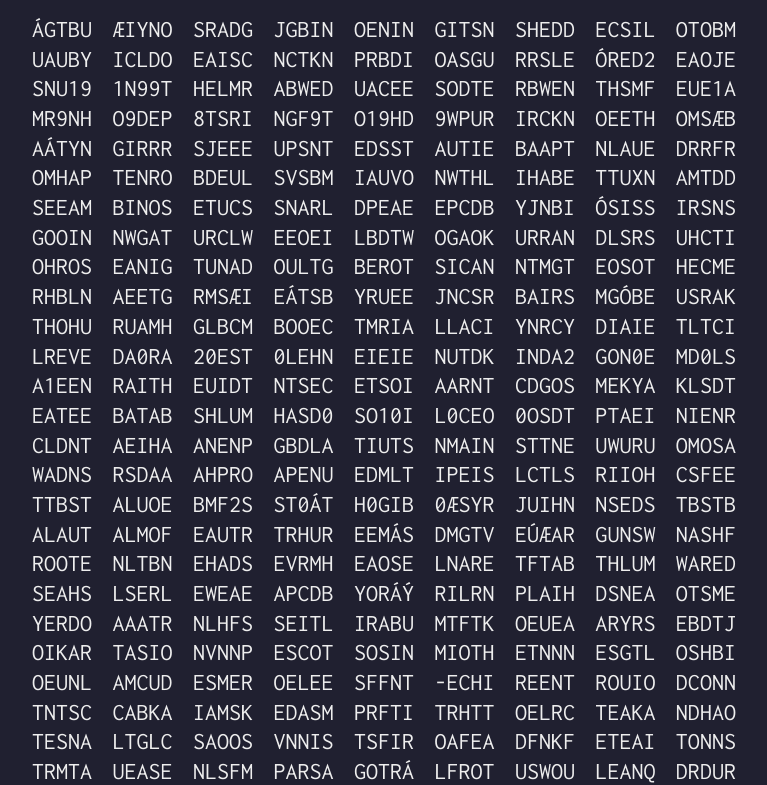
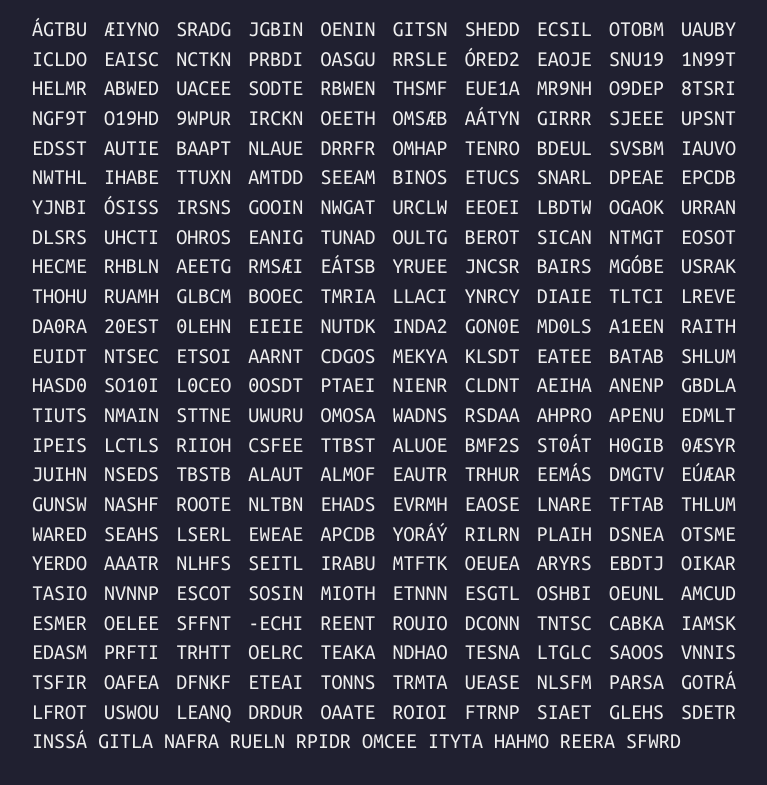
Before and after one commit to nelfin/nelfin.github.io, a plain HTML site: page crypto.html in a window 1280 px wide. Shown: the part 272-1057 px from the top of the page, without its empty margins (256-1023 px from the left). Drawn offline with Linux system fonts and the light colour scheme.

Commit message:
Update Google fonts CSS to latest API

```diff
--- a/crypto.html
+++ b/crypto.html
@@ -7,8 +7,7 @@
 	<style type="text/css" media="screen">
 html {
 	font-size: 22px;
-	font-family: Inconsolata, monospace;
-	font-size-adjust: 0.5;
+	font-family: 'Ubuntu Mono', monospace;
 	line-height: 1.35;
 	background: #202030;
 	color: #eee;
@@ -54,7 +53,7 @@ hr:after {
 	background: #202030;
 }
 	</style>
-	<link href="https://fonts.googleapis.com/css?family=Inconsolata" rel="stylesheet">
+	<link href="https://fonts.googleapis.com/css2?family=Ubuntu+Mono&display=swap" rel="stylesheet">
 </head>
 <body>
 	<header>
```
Also changed, not shown: cv.html (+1 -1 lines), index.html (+1 -1 lines), projects.html (+1 -1 lines).
